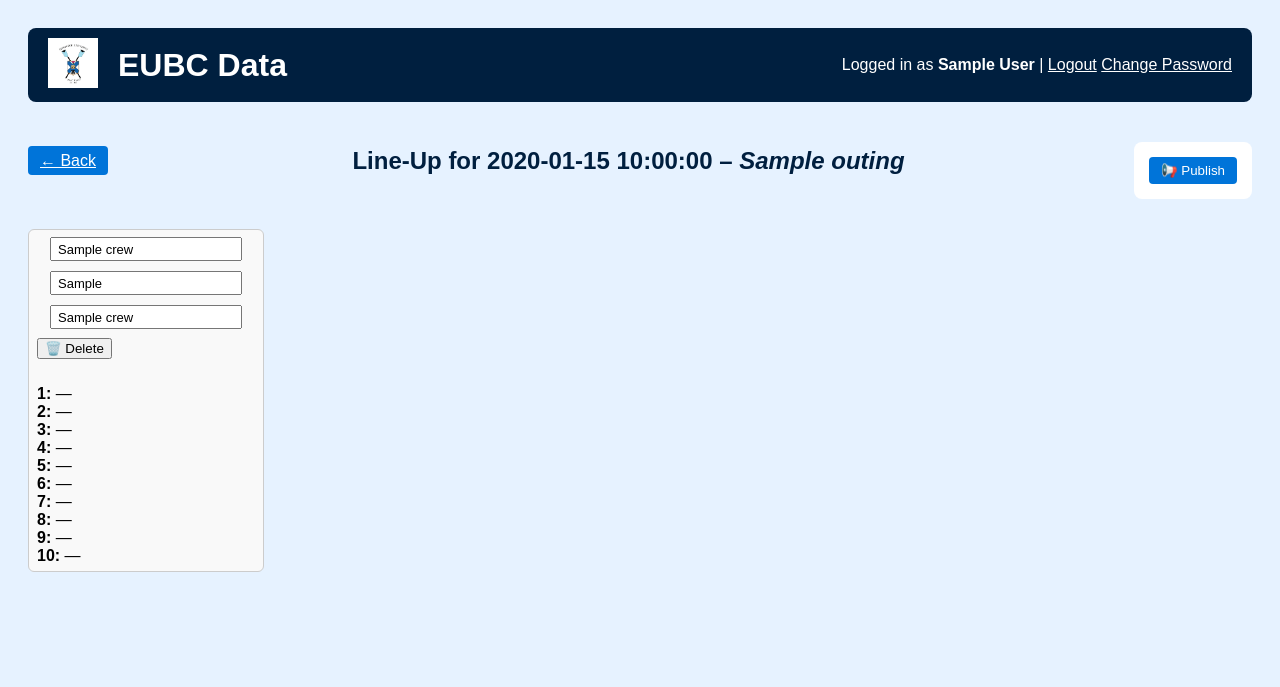
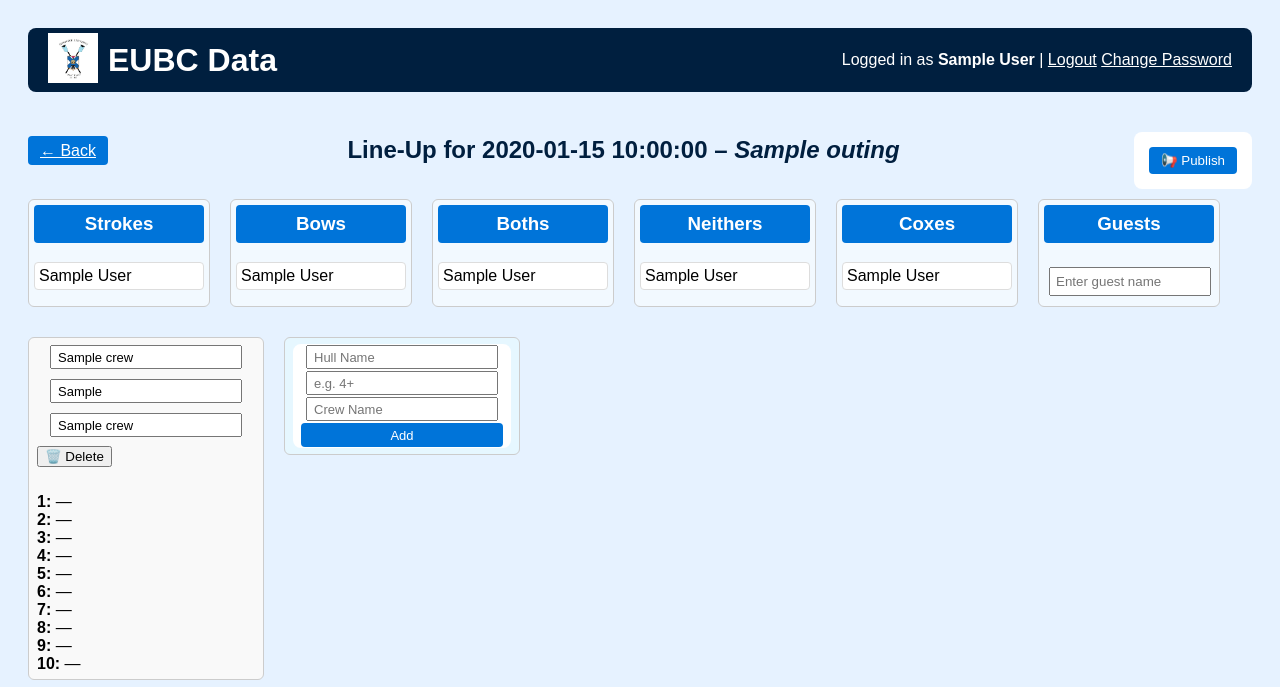
Before and after one commit to tomrd2/EUBC, a Flask app: template templates/lineups.html in a window 1280 px wide. Shown: the top 687 px of the page. Run offline with Flask 3, Linux system fonts and the light colour scheme; the visitor is signed in with stand-in values (Sample User, id 1); tables that the repository leaves empty or names only in its code hold one stand-in row (values such as "Sample post"); the template is opened without the code that fills it: most values are stand-ins (such as "Sample title", 1, 10 or a date in 2020); data that the repository does not hold is empty; some libraries are stand-ins or nearby versions.

Commit message:
Various bug fixes

```diff
--- a/routes/athletes.py
+++ b/routes/athletes.py
@@ -12,7 +12,7 @@ athletes_bp = Blueprint('athletes', __name__)
 def athletes():
     conn = get_db_connection()
     with conn.cursor() as cursor:
-        cursor.execute("SELECT * FROM Athletes where Coach IS NULL")
+        cursor.execute("SELECT * FROM Athletes ORDER By Coach, Full_Name")
         data = cursor.fetchall()
     conn.close()
     return render_template('athletes.html', athletes=data)
--- a/routes/timing.py
+++ b/routes/timing.py
@@ -37,7 +37,7 @@ def timing_view(piece_id):
         outing_id = piece['Outing_ID']
         piece_description = piece['Description']
 
-        cursor.execute("SELECT Outing_Date, Outing_Name FROM Outings WHERE Outing_ID = %s", (outing_id,))
+        cursor.execute("SELECT Outing_ID, Outing_Date, Outing_Name FROM Outings WHERE Outing_ID = %s", (outing_id,))
         outing = cursor.fetchone()
 
         # Get all Crew_IDs for the outing
@@ -65,7 +65,7 @@ def timing_view(piece_id):
 
         # Fetch all Results JOINED with Crews
         cursor.execute("""
-            SELECT r.*, c.Hull_Name, c.Crew_Name, c.Boat_Type, p.Distance
+            SELECT r.*, c.Hull_Name, c.Crew_Name, c.Boat_Type, p.Distance, p.Outing_ID
             FROM Results r
             JOIN Crews c ON r.Crew_ID = c.Crew_ID
             JOIN Pieces p ON r.Piece_ID = p.Piece_ID
--- a/templates/_header.html
+++ b/templates/_header.html
@@ -1,8 +1,8 @@
-<header style="display: flex; justify-content: space-between; align-items: center; background-color: #001f3f; color: white; padding: 10px 20px; border-radius: 8px;">
+<header style="display: flex; justify-content: space-between; align-items: center; background-color: #001f3f; color: white; padding: 5px 20px; border-radius: 8px;">
   <!-- Left side: logo and title -->
   <div style="display: flex; align-items: center;">
     <a href="{{ url_for('app_home') }}">
-      <img src="{{ url_for('static', filename='EUBC_Logo.png') }}" alt="Logo" style="height: 50px; margin-right: 20px;">
+      <img src="{{ url_for('static', filename='EUBC_Logo.png') }}" alt="Logo" style="height: 50px; margin-right: 10px;">
     </a>
     <h1 style="margin: 0;">EUBC Data</h1>
   </div>
--- a/templates/athletes.html
+++ b/templates/athletes.html
@@ -40,7 +40,7 @@
     <thead>
       <tr>
         <th>ID</th><th>Name</th><th>Initials</th><th>Gender</th><th>Side</th>
-        <th>Sculls</th><th>Joined</th><th>Email</th><th>Action</th>
+        <th>Sculls</th><th>Coach</th><th>Joined</th><th>Email</th><th>Action</th>
       </tr>
     </thead>
     <tbody>
@@ -68,6 +68,9 @@
           <td>
             <input type="checkbox" name="Sculls" value="1" {% if athlete.Sculls %}checked{% endif %}>
           </td>
+          <td>
+            <input type="checkbox" name="Coach" value="1" {% if athlete.Coach %}checked{% endif %}>
+          </td>
 
           <td><input type="date" name="Joined" value="{{ athlete.Joined }}"></td>
           <td><input type="email" name="Email" value="{{ athlete.Email }}"></td>
--- a/templates/lineups.html
+++ b/templates/lineups.html
@@ -7,13 +7,13 @@
     .athlete-columns {
       display: flex;
       gap: 20px;
-      margin-bottom: 30px;
+      margin-bottom: 10px;
     }
     .column {
       flex: 1;
       background: #f2f9ff;
       border: 1px solid #ccc;
-      padding: 10px;
+      padding: 5px;
       border-radius: 6px;
     }
     .column h3 {
@@ -25,11 +25,15 @@
       border-radius: 4px;
     }
     .athlete-name {
-      margin: 5px 0;
-      padding: 5px;
+      margin: 4px 0;
+      padding: 4px;
       background: white;
       border: 1px solid #ddd;
       border-radius: 4px;
+    }
+
+    h2, h3 {
+      line-height: 1.2;
     }
   </style>
 </head>
@@ -42,9 +46,9 @@
 <body>
   {% include "_header.html" %}
 
-  <div style="display: flex; justify-content: space-between; align-items: center; margin-top: 20px;">
+  <div style="display: flex; justify-content: space-between; align-items: center; margin: 10px 0;">
     <div>
-      <a href="{{ url_for('outings.outings') }}" class="btn" style="margin-right: 15px;">← Back</a>
+      <a href="{{ url_for('outings.outings') }}" class="btn" style="margin-right: 5px;">← Back</a>
     </div>
     <h2 style="color: #001f3f; margin: 0;">
       Line-Up for {{ outing.Outing_Date }} – <em>{{ outing.Outing_Name }}</em>
@@ -59,8 +63,6 @@
       {% endif %}
     </div>
   </div>
-
-  {% if current_user.coach %}
 
     <div class="athlete-columns">
         <div class="column">
@@ -128,7 +130,6 @@
           <div id="guest-list"></div>
         </div>
     </div>
-{% endif %}
 
   <div class="crew-grid">
 
@@ -163,7 +164,6 @@
         <!-- Seat slots will be added here by JS -->
       </div>
 
-      {% if not current_user.coach %}
         <div class="seats-static">
           {% set seat_count = crew.Boat_Type[0]|int %}
           {% set has_cox = '+' in crew.Boat_Type %}
@@ -184,11 +184,9 @@
             </div>
           {% endif %}
         </div>
-      {% endif %}
     </div>
   {% endfor %}
 
-    {% if current_user.coach %}
     <div class="crew-column crew-add">
 
       <form action="{{ url_for('lineups.add_crew', outing_id=outing_id) }}" method="post">
@@ -201,7 +199,7 @@
           </datalist>
         </div>
         <div class="crew-row">
-            <input type="text" name="Boat_Type" placeholder="e.g. 4+" maxlength="2" required>
+          <input type="text" name="Boat_Type" placeholder="e.g. 4+" maxlength="3" required>
         </div>
         <div class="crew-row">
           <input type="text" name="Crew_Name" placeholder="Crew Name">
@@ -211,7 +209,6 @@
         </div>
       </form>
     </div>
-    {% endif %}
 </div>
 <!-- Load Socket.IO -->
 <script src="https://cdn.socket.io/4.5.4/socket.io.min.js"></script>
```
Also changed, not shown: routes/lineups.py (+6 -6 lines), routes/results.py (+10 -0 lines), templates/results.html (+8 -3 lines), templates/timing.html (+7 -1 lines). Lines whose indentation alone changed are shown as unchanged.
